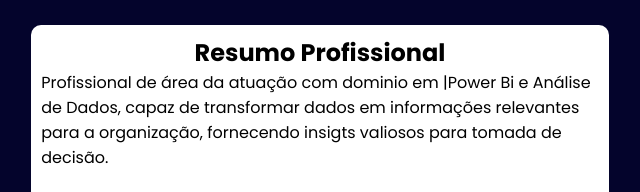
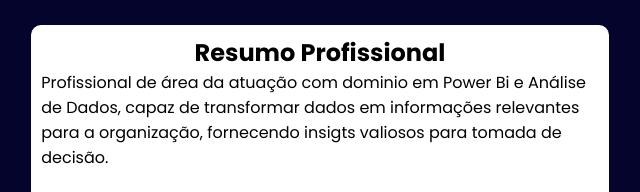
Before and after one commit to francisconeponuceno/portfolio, a plain HTML site: page carta.html in a window 1280 px wide. Shown: the part 125-317 px from the top of the page, 620-1260 px from the left. Drawn offline with nearby package versions, Linux system fonts and the light colour scheme.

Commit message:
atualizacao

```diff
--- a/carta.html
+++ b/carta.html
@@ -40,7 +40,7 @@
                     <div class="img-topo-site" id="carta">
                         <h2>Resumo Profissional</h2>
                         <p>
-                            Profissional de área da atuação com dominio em |Power Bi e Análise de Dados,
+                            Profissional de área da atuação com dominio em Power Bi e Análise de Dados,
                             capaz de transformar dados em informações relevantes para a organização,
                             fornecendo insigts valiosos para tomada de decisão.
                         </p>
```
